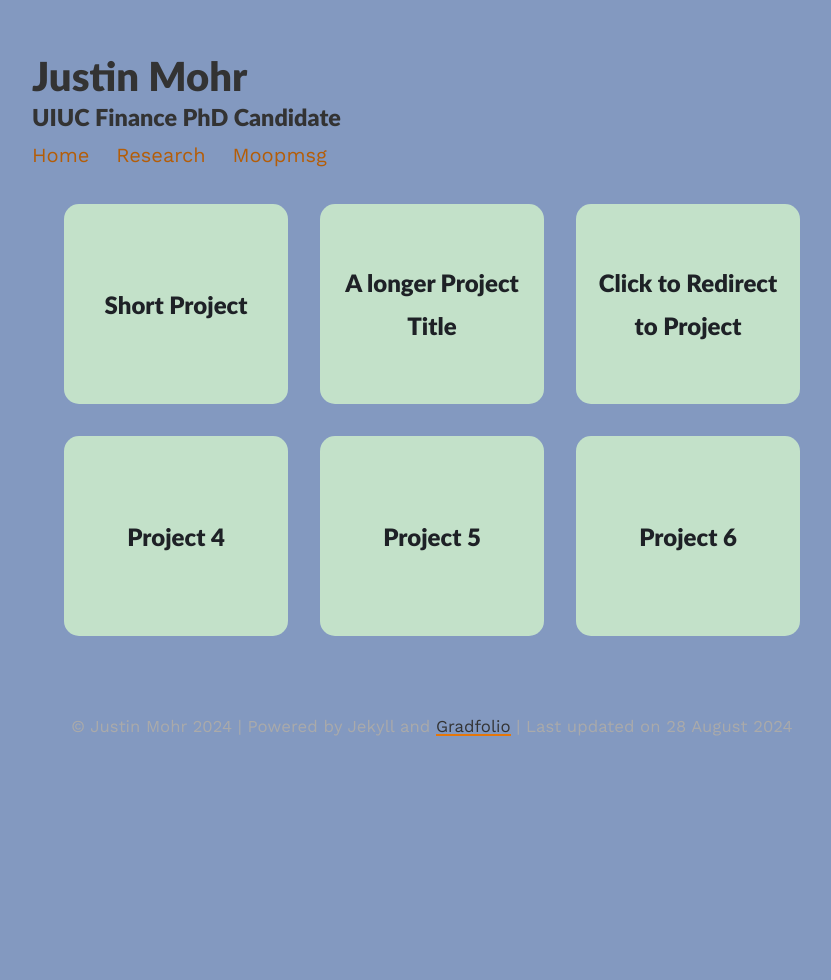
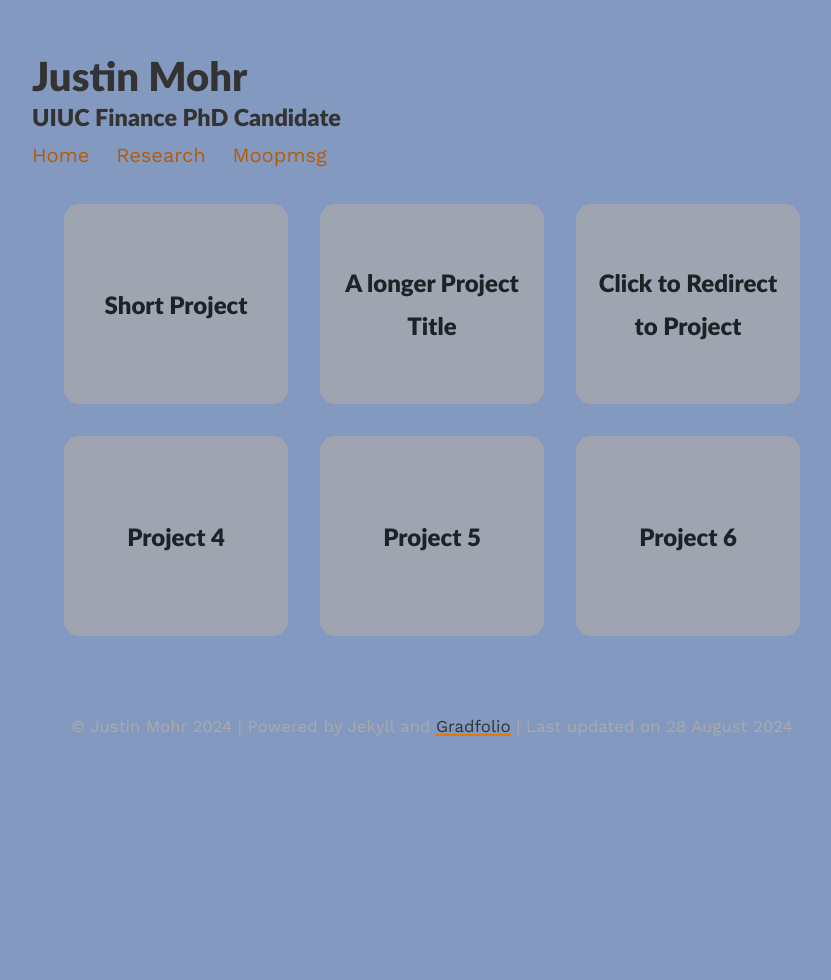
Before and after one commit to justin-mohr/justin-mohr.github.io, a Jekyll site: the page built from _pages/projects.md, in a window 1280 px wide. Shown: the whole page, without its empty margins (208-1039 px from the left). Built offline with Jekyll 4.4.1, drawn with Linux system fonts in a browser that asks for light colours; nearby versions of some CDN libraries.

Commit message:
Update variables.scss

```diff
--- a/assets/css/_sass/variables.scss
+++ b/assets/css/_sass/variables.scss
@@ -13,10 +13,10 @@ $projectbox-text:  #1e2126;
 
 // Color scheme for light
 $body-bg: #8399c0;
-$projectbox: #c3e1c9;
+$projectbox: lighten(#98a0ac, 2%);
 $text-color: #333;
 
 // Color scheme for dark modes
-$body-bg-dark: #051b42;
+$body-bg-dark: #04386a;
 $projectbox-dark: lighten(#98a0ac, 2%);
 $text-color-dark: #98a0ac;
```
